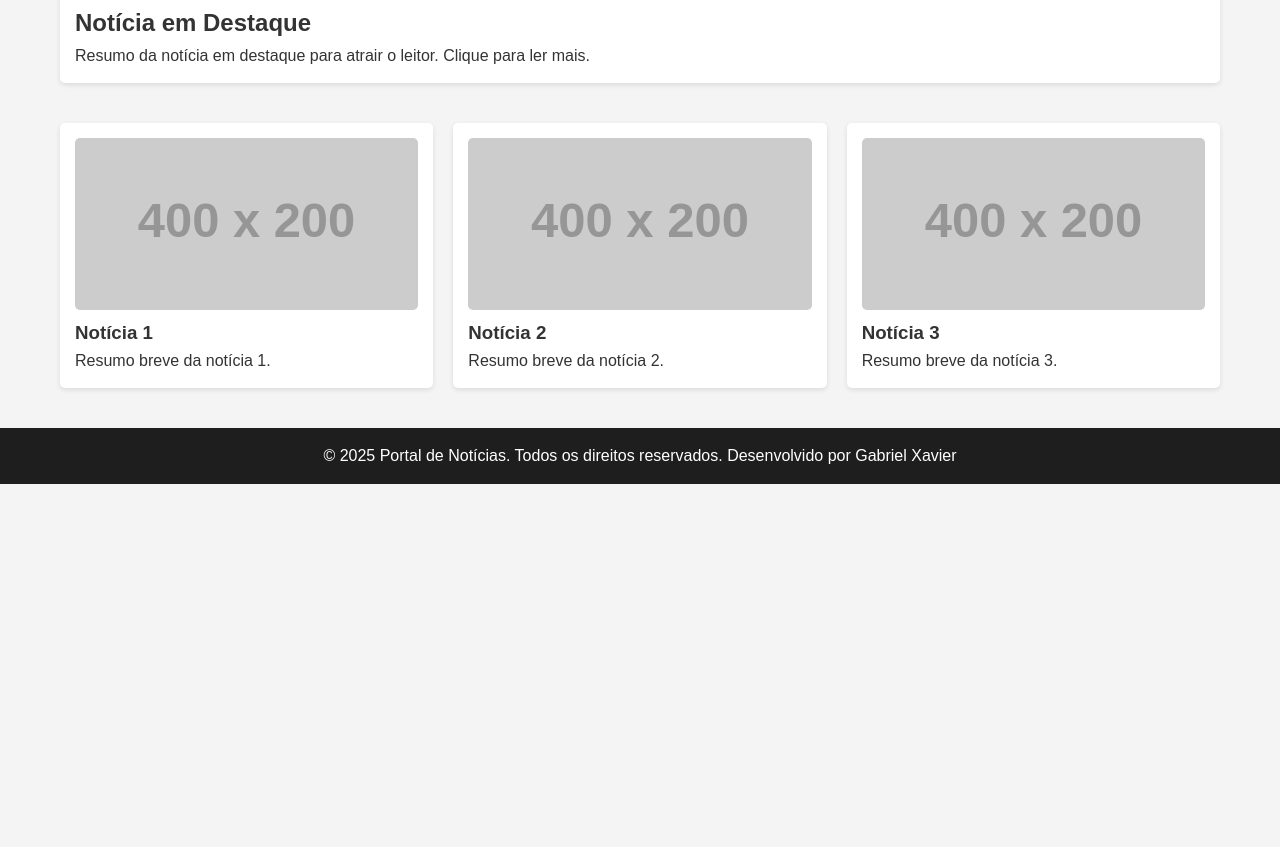
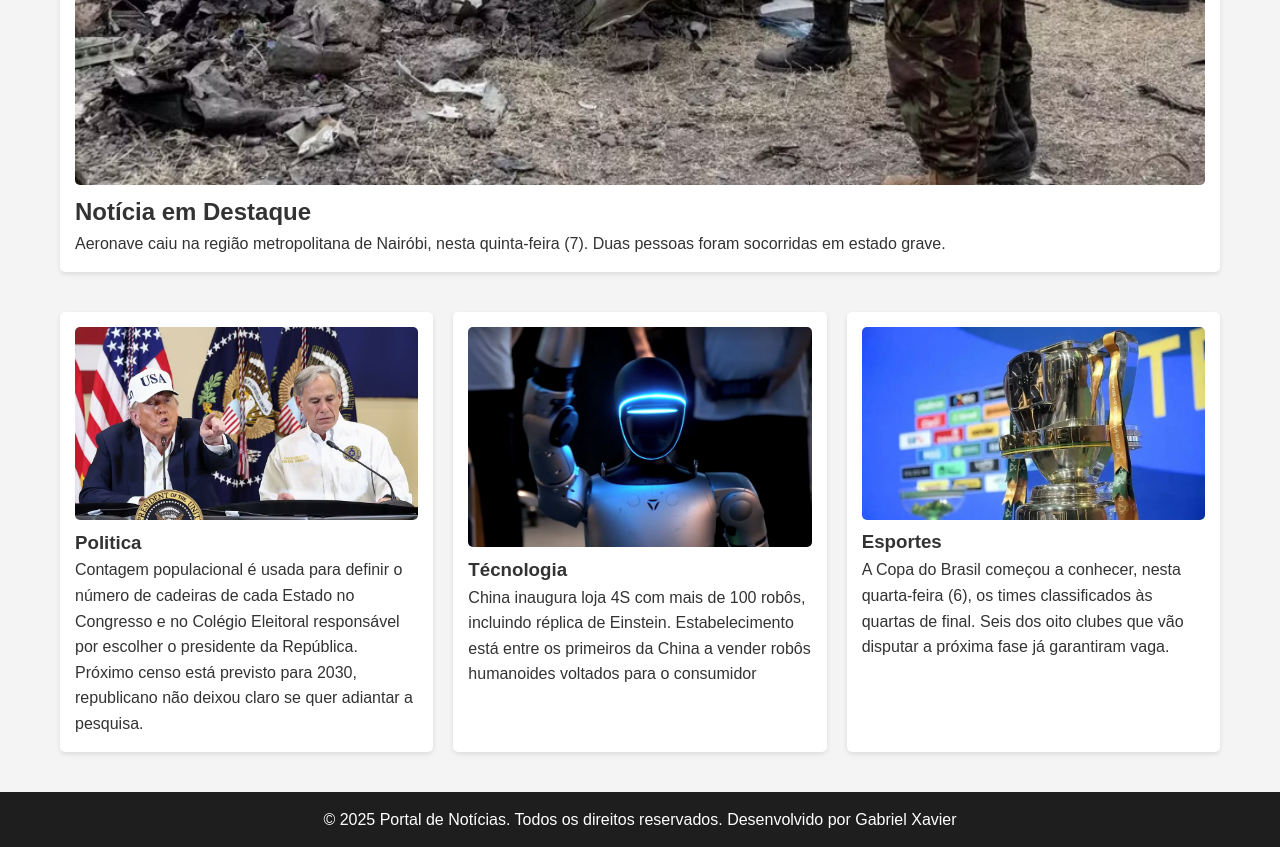
Before and after one commit to GabrielXavier125/LDM, a plain HTML site: page Atividades/Atividade Site de Noticias/noticias.html in a window 1280 px wide. Shown: the part 740-1587 px from the top of the page. Before the commit the page ends 1224 px from the top, so only its background shows below. Drawn offline with Linux system fonts and the light colour scheme; placeholder pictures from the web are drawn by us.

Commit message:
07.08.2025

```diff
--- a/Atividades/Atividade Site de Noticias/noticias.html
+++ b/Atividades/Atividade Site de Noticias/noticias.html
@@ -23,26 +23,26 @@
 
   <main class="container">
     <section class="noticia destaque">
-      <img src="https://via.placeholder.com/800x400" alt="Imagem da notícia principal">
+      <img src="afp-20250807-69244kp-v1-midres-kenyaaviationaccident.avif" alt="Imagem da notícia principal">
       <h2>Notícia em Destaque</h2>
-      <p>Resumo da notícia em destaque para atrair o leitor. Clique para ler mais.</p>
+      <p>Aeronave caiu na região metropolitana de Nairóbi, nesta quinta-feira (7). Duas pessoas foram socorridas em estado grave.</p>
     </section>
 
     <section class="outras-noticias">
       <article class="noticia">
-        <img src="https://via.placeholder.com/400x200" alt="Imagem da notícia">
-        <h3>Notícia 1</h3>
-        <p>Resumo breve da notícia 1.</p>
+        <img src="2025-07-11t203431z-1300748667-rc2jkfat2obo-rtrmadp-3-usa-weather-texas-trump.avif" alt="Imagem da notícia">
+        <h3>Politica</h3>
+        <p>Contagem populacional é usada para definir o número de cadeiras de cada Estado no Congresso e no Colégio Eleitoral responsável por escolher o presidente da República. Próximo censo está previsto para 2030, republicano não deixou claro se quer adiantar a pesquisa.</p>
       </article>
       <article class="noticia">
-        <img src="https://via.placeholder.com/400x200" alt="Imagem da notícia">
-        <h3>Notícia 2</h3>
-        <p>Resumo breve da notícia 2.</p>
+        <img src="robo-loja.webp" alt="Imagem da notícia">
+        <h3>Técnologia</h3>
+        <p>China inaugura loja 4S com mais de 100 robôs, incluindo réplica de Einstein. Estabelecimento está entre os primeiros da China a vender robôs humanoides voltados para o consumidor</p>
       </article>
       <article class="noticia">
-        <img src="https://via.placeholder.com/400x200" alt="Imagem da notícia">
-        <h3>Notícia 3</h3>
-        <p>Resumo breve da notícia 3.</p>
+        <img src="trofeu-copa-do-brasil.webp" alt="Imagem da notícia">
+        <h3>Esportes</h3>
+        <p>A Copa do Brasil começou a conhecer, nesta quarta-feira (6), os times classificados às quartas de final. Seis dos oito clubes que vão disputar a próxima fase já garantiram vaga.</p>
       </article>
     </section>
   </main>
```
Also changed, not shown: Atividades/Atividade Site de Noticias/2025-07-11t203431z-1300748667-rc2jkfat2obo-rtrmadp-3-usa-weather-texas-trump.avif (added), Atividades/Atividade Site de Noticias/afp-20250807-69244kp-v1-midres-kenyaaviationaccident.avif (added), Atividades/Atividade Site de Noticias/robo-loja.webp (added), Atividades/Atividade Site de Noticias/trofeu-copa-do-brasil.webp (added).
